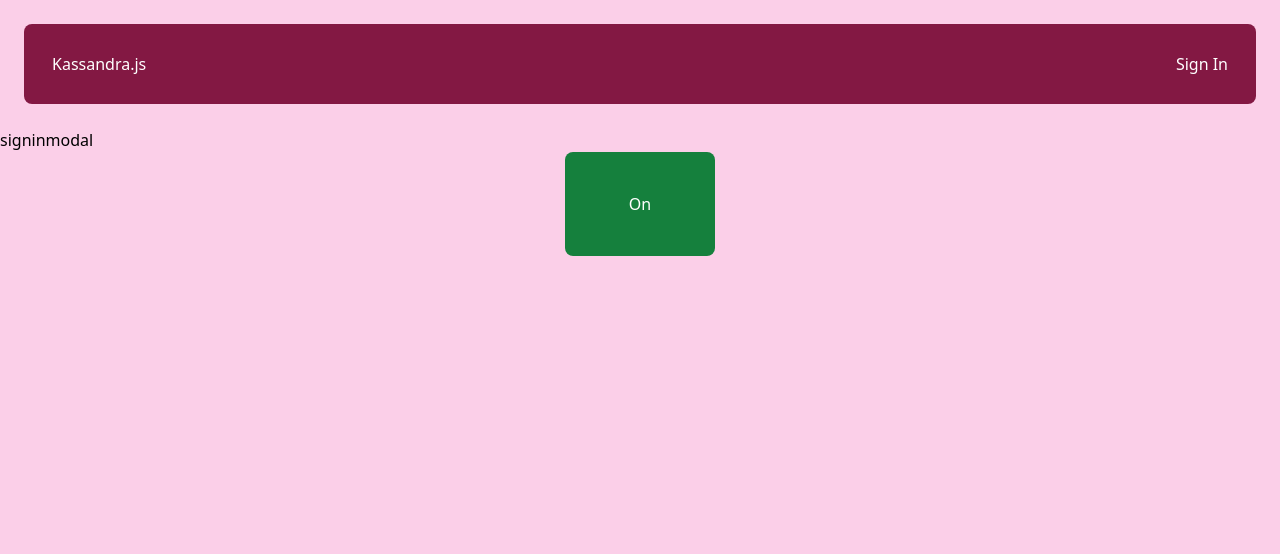
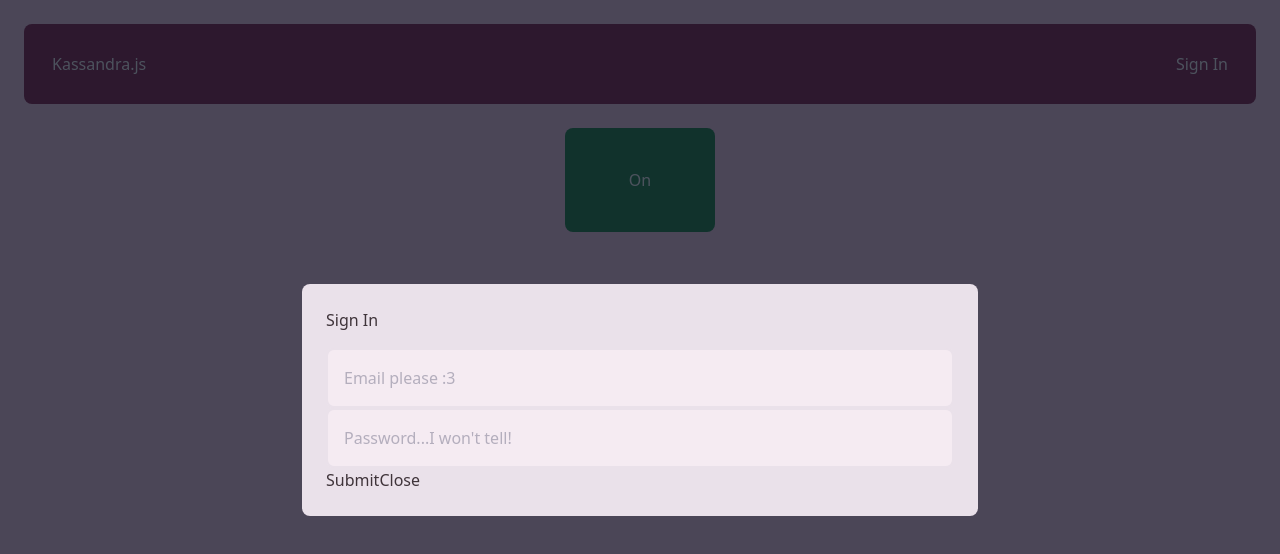
Before and after one commit to rconjoe/kirby.gg, a Vue app in the folder web/: page / in a window 1280 px wide. Both pictures are taken after a click on the element "Sign In". Shown: the top 554 px of the page. Built offline with nearby package versions, Linux system fonts and the light colour scheme.

Commit message:
init sign in modal component

```diff
--- a/web/src/components/SignIn.vue
+++ b/web/src/components/SignIn.vue
@@ -1,12 +1,28 @@
 <script setup>
+import { ref } from 'vue'
+
 const props = defineProps({
   signInModal: Boolean
 })
+
+const email = ref("")
+const password = ref("")
+
+function signIn() {
+  console.log(email.value, password.value)
+}
+
 </script>
 
 
 <template>
-  <div v-if="signInModal" class="modal">
-    signinmodal
+  <div v-if="signInModal" class="fixed inset-0 w-200 h-400 flex items-center justify-center bg-gray-900 opacity-75">
+    <div class="p-6 bg-gray-200 mx-24 my-4 rounded-lg border-lg text-black">
+      <div class="mb-4"><h1>Sign In</h1></div>
+      <input type="text" v-model="email" placeholder="Email please :3" class="bg-gray-100 border-2 w-full p-4 rounded-lg">
+      <input type="password" v-model="password" placeholder="Password...I won't tell!" class="bg-gray-100 border-2 w-full p-4 rounded-lg">
+      <button @click="signIn">Submit</button>
+      <button @click="$emit('toggleModal')">Close</button>
+    </div>
   </div>
 </template>
```
